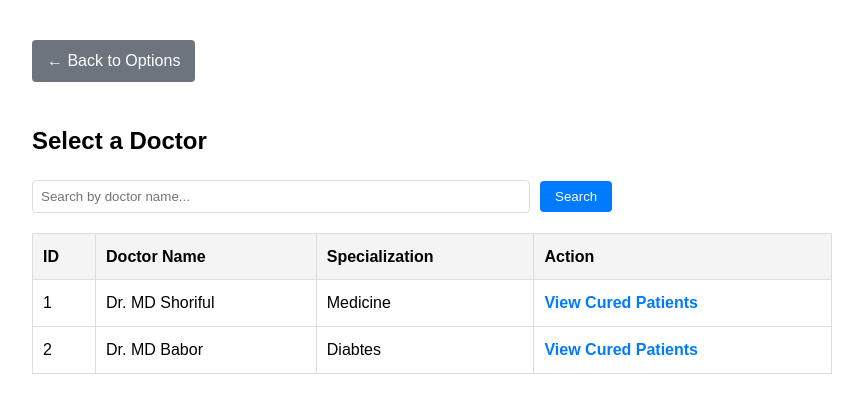
After one commit to smsmorsalin/pulse-HMS_DBMS, a Flask app: page /appointments_info/doctors in a window 1280 px wide. The commit adds this page. Shown: the top 413 px of the page, without its empty margins (208-1071 px from the left). Run offline with Flask 3, Linux system fonts and the light colour scheme; a user stored in the database is signed in; data comes from the database, SQL or seed files in the repository.

Commit message:
create appointment_info

```diff
--- a/app.py
+++ b/app.py
@@ -799,6 +799,70 @@ def bill_print(bill_id):
                            items=items,
                            doctor=doctor_info)
 
+@app.route('/appointments_info')
+def appointments_info():
+    if not isadmin() and not isuser(): return redirect(url_for('login'))
+    return render_template('appointments_info.html')
+
+@app.route('/appointments_info/doctors')
+@app.route('/appointments_info/doctors/<int:doctor_id>')
+def appointment_doctors(doctor_id=None):
+    if not isadmin() and not isuser(): return redirect(url_for('login'))
+
+    if doctor_id:
+        doctor = db.execute("SELECT name FROM doctors WHERE id = ?", (doctor_id,)).fetchone()
+        patients = db.execute('''
+            SELECT DISTINCT p.id, p.name, p.phone, p.gender, p.age
+            FROM patients p
+            JOIN appointments a ON p.id = a.patient_id
+            WHERE a.doctor_id = ?
+        ''', (doctor_id,)).fetchall()
+        return render_template('appointment_doctors.html', doctor=doctor, patients=patients, view_type='detail')
+    else:
+        # Get the search term and remove any accidental spaces
+        search = request.args.get('search', '').strip()
+        if search:
+            doctors = db.execute("SELECT id, name, specialization FROM doctors WHERE name LIKE ?", (f'%{search}%',)).fetchall()
+        else:
+            doctors = db.execute("SELECT id, name, specialization FROM doctors").fetchall()
+
+        return render_template('appointment_doctors.html', doctors=doctors, view_type='list', search=search)
+
+@app.route('/appointments_info/patients')
+@app.route('/appointments_info/patients/<int:patient_id>')
+def appointment_patients(patient_id=None):
+    if not isadmin() and not isuser(): return redirect(url_for('login'))
+
+    if patient_id:
+        patient = db.execute("SELECT name FROM patients WHERE id = ?", (patient_id,)).fetchone()
+        services = db.execute('''
+            SELECT DISTINCT s.id, s.name, s.type
+            FROM services s
+            JOIN bill_items bi ON s.id = bi.service_id
+            JOIN bills b ON bi.bill_id = b.id
+            WHERE b.patient_id = ?
+            UNION
+            SELECT DISTINCT s.id, s.name, s.type
+            FROM services s
+            JOIN appointments a ON s.id = a.service_id
+            WHERE a.patient_id = ?
+            UNION
+            SELECT DISTINCT s.id, s.name, s.type
+            FROM services s
+            JOIN test_orders t ON s.id = t.service_id
+            WHERE t.patient_id = ?
+        ''', (patient_id, patient_id, patient_id)).fetchall()
+        return render_template('appointment_patients.html', patient=patient, services=services, view_type='detail')
+    else:
+        # Get the search term and remove any accidental spaces
+        search = request.args.get('search', '').strip()
+        if search:
+            patients = db.execute("SELECT id, name, phone FROM patients WHERE name LIKE ? OR phone LIKE ?", (f'%{search}%', f'%{search}%')).fetchall()
+        else:
+            patients = db.execute("SELECT id, name, phone FROM patients").fetchall()
+
+        return render_template('appointment_patients.html', patients=patients, view_type='list', search=search)
+
 #debug showing in web browser
 if __name__ == '__main__':
     app.run(debug=True)
--- /dev/null
+++ b/templates/appointment_doctors.html
@@ -0,0 +1,83 @@
+<!DOCTYPE html>
+<html>
+<head>
+    <title>Doctor to Patients</title>
+    <style>
+        body { font-family: sans-serif; margin: 40px; line-height: 1.6; }
+        .container { max-width: 800px; margin: auto; }
+        .btn-back { display: inline-block; padding: 8px 15px; margin-bottom: 20px; background: #6c757d; color: white; text-decoration: none; border-radius: 4px; }
+        table { width: 100%; border-collapse: collapse; margin-top: 10px; }
+        th, td { border: 1px solid #ddd; padding: 10px; text-align: left; }
+        th { background: #f4f4f4; }
+        a.link-btn { color: #007BFF; text-decoration: none; font-weight: bold; }
+        .search-form { margin-bottom: 20px; display: flex; gap: 10px; align-items: center; }
+        .search-input { padding: 8px; width: 60%; border: 1px solid #ddd; border-radius: 4px; }
+        .btn-search { padding: 8px 15px; background: #007BFF; color: white; border: none; border-radius: 4px; cursor: pointer; }
+        .btn-clear { color: #dc3545; text-decoration: none; font-size: 14px; }
+    </style>
+</head>
+<body>
+    <div class="container">
+        {% if view_type == 'list' %}
+            <a href="{{ url_for('appointments_info') }}" class="btn-back">← Back to Options</a>
+            <h2>Select a Doctor</h2>
+
+            <form method="GET" action="{{ url_for('appointment_doctors') }}" class="search-form">
+                <input type="text" name="search" class="search-input" placeholder="Search by doctor name..." value="{{ search or '' }}">
+                <button type="submit" class="btn-search">Search</button>
+                {% if search %}
+                    <a href="{{ url_for('appointment_doctors') }}" class="btn-clear">Clear Search</a>
+                {% endif %}
+            </form>
+
+            <table>
+                <tr>
+                    <th>ID</th>
+                    <th>Doctor Name</th>
+                    <th>Specialization</th>
+                    <th>Action</th>
+                </tr>
+                {% for d in doctors %}
+                <tr>
+                    <td>{{ d[0] }}</td>
+                    <td>{{ d[1] }}</td>
+                    <td>{{ d[2] }}</td>
+                    <td><a href="{{ url_for('appointment_doctors', doctor_id=d[0]) }}" class="link-btn">View Cured Patients</a></td>
+                </tr>
+                {% else %}
+                <tr>
+                    <td colspan="4" style="text-align: center; color: #666;">No doctors found matching your search.</td>
+                </tr>
+                {% endfor %}
+            </table>
+
+        {% elif view_type == 'detail' %}
+            <a href="{{ url_for('appointment_doctors') }}" class="btn-back">← Back to Doctors List</a>
+            <h2>Patients Treated by Dr. {{ doctor[0] }}</h2>
+
+            {% if patients %}
+                <table>
+                    <tr>
+                        <th>Patient ID</th>
+                        <th>Name</th>
+                        <th>Phone</th>
+                        <th>Gender</th>
+                        <th>Age</th>
+                    </tr>
+                    {% for p in patients %}
+                    <tr>
+                        <td>{{ p[0] }}</td>
+                        <td>{{ p[1] }}</td>
+                        <td>{{ p[2] }}</td>
+                        <td>{{ p[3] }}</td>
+                        <td>{{ p[4] }}</td>
+                    </tr>
+                    {% endfor %}
+                </table>
+            {% else %}
+                <p>No patients have been recorded for this doctor yet.</p>
+            {% endif %}
+        {% endif %}
+    </div>
+</body>
+</html>
--- a/templates/dashboard.html
+++ b/templates/dashboard.html
@@ -27,6 +27,7 @@
     <li><a class="nav-link active" href="{{ url_for('dashboard') }}"><i class="fas fa-home"></i> <span>Dashboard</span></a></li>
     <li><a class="nav-link" href="{{ url_for('patient') }}"><i class="fas fa-user-injured"></i> <span>Patients</span></a></li>
     <li><a class="nav-link" href="{{ url_for('doctors') }}"><i class="fas fa-user-md"></i> <span>Doctors</span></a></li>
+    <li><a class="nav-link" href="{{ url_for('appointments_info') }}"><i class="fa-solid fa-book-medical"></i> <span>Appointments Info</span></a></li>
     <li><a class="nav-link" href="{{ url_for('tests') }}"><i class="fas fa-vial"></i> <span>View Tests</span></a></li>
     <li><a class="nav-link" href="{{ url_for('service_desk') }}"><i class="fas fa-hand-holding-medical"></i> <span>Services</span></a></li>
     <li><a class="nav-link" href="{{ url_for('billing') }}"><i class="fas fa-file-invoice"></i> <span>Billing</span></a></li>
```
Also changed, not shown: templates/appointment_patients.html (added, +67 -0 lines), templates/appointments_info.html (added, +32 -0 lines).
